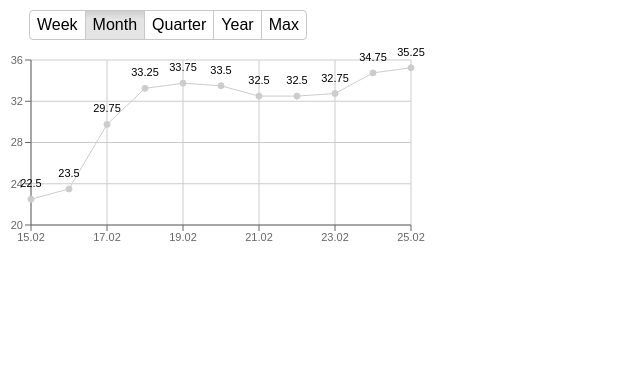
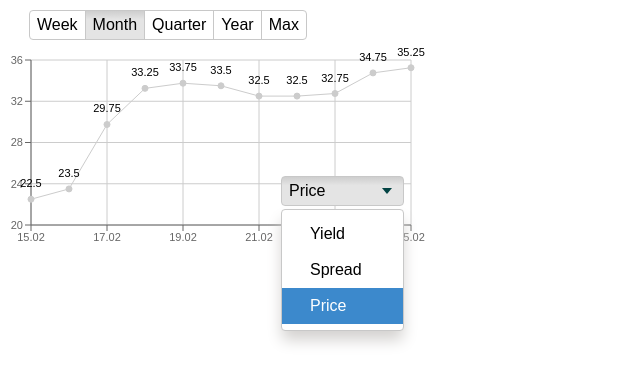
Before and after one commit to gnvcor/skybond-test, a React app in the folder sample-3/: page / in a window 1280 px wide. Both pictures are taken after a click on the element "Week". Shown: the part 133-516 px from the top of the page, without its empty margins (0-640 px from the left). Built offline with nearby package versions, Linux system fonts and the light colour scheme.

Commit message:
[task][sample-3] Реализовал SelectComponent

```diff
--- /dev/null
+++ b/sample-3/src/constants/selectIdsConstants.js
@@ -0,0 +1,3 @@
+export const SELECT_ID_YIELD = 'yield'
+export const SELECT_ID_SPREAD = 'spread'
+export const SELECT_ID_PRICE = 'price'
--- a/sample-3/src/containers/graph/GraphContainer.js
+++ b/sample-3/src/containers/graph/GraphContainer.js
@@ -1,6 +1,8 @@
+import React from 'react'
 import compose from 'recompose/compose'
 import withProps from 'recompose/withProps'
 import GraphComponent from '../../core/components/graphComponent/GraphComponent'
+import SelectContainer from './SelectContainer'
 
 export default compose(
     withProps({
@@ -17,5 +19,6 @@ export default compose(
             { date: '24.02', value: 34.75 },
             { date: '25.02', value: 35.25 },
         ],
+        Controls: <SelectContainer />
     }),
 )(GraphComponent)
--- /dev/null
+++ b/sample-3/src/containers/graph/SelectContainer.js
@@ -0,0 +1,19 @@
+import { connect } from 'react-redux'
+import compose from 'recompose/compose'
+import withProps from 'recompose/withProps'
+import SelectComponent from '../../core/components/selectComponent/SelectComponent'
+
+export default compose(
+    connect(
+        state => ({
+            select: state.select,
+        }),
+    ),
+    withProps(props => ({
+        data: props.select.data.map(element => ({
+            ...element,
+            onClick: () => console.log(element.id),
+        })),
+        activeId: props.select.activeId,
+    })),
+)(SelectComponent)
--- a/sample-3/src/core/components/graphComponent/GraphComponent.js
+++ b/sample-3/src/core/components/graphComponent/GraphComponent.js
@@ -48,7 +48,7 @@ const GraphComponent = ({ data, Controls }: IGraphComponent) => (
             <YAxis domain={['auto', 'auto']} />
             <Line dataKey="value" stroke="#cccccc" fill="#cccccc" label={<LineLabel />} />
         </LineChart>
-        {Controls}
+        <div className={styles.controls}>{Controls}</div>
     </div>
 )
 
--- a/sample-3/src/core/components/graphComponent/graphComponent.module.css
+++ b/sample-3/src/core/components/graphComponent/graphComponent.module.css
@@ -16,3 +16,9 @@
     font-size: var(--font-size-100);
     background: var(--white-color);
 }
+
+.controls {
+    position: absolute;
+    bottom: 59px;
+    right: 103px;
+}
--- /dev/null
+++ b/sample-3/src/core/components/selectComponent/DropdownElement.js
@@ -0,0 +1,52 @@
+// @flow
+
+import React from 'react'
+import cn from 'classnames'
+import compose from 'recompose/compose'
+import withHandlers from 'recompose/withHandlers'
+import styles from './dropdownElement.module.css'
+
+type IElement = {
+    id: string,
+    value: string,
+    activeId: string,
+    onItemClick: () => void,
+}
+
+type IDropdownElement = {
+    data: {
+        id: string,
+        value: string,
+        onClick: () => void,
+    }[],
+    activeId: string,
+    onOpenDropdown: () => void,
+}
+
+const Element = compose(
+    withHandlers({
+        onItemClick: props => e => {
+            props.onClick()
+            props.onOpenDropdown(e)
+        }
+    }),
+)(({ id, value, activeId, onItemClick }: IElement) => (
+    <div onClick={onItemClick} className={cn(styles.item, { [styles.active]: id === activeId })}>
+        {value}
+    </div>
+))
+
+const DropdownElement = ({ data, activeId, onOpenDropdown }: IDropdownElement) => (
+    <div className={styles.container}>
+        {data.map(element => (
+            <Element
+                key={element.id}
+                {...element}
+                activeId={activeId}
+                onOpenDropdown={onOpenDropdown}
+            />
+        ))}
+    </div>
+)
+
+export default DropdownElement
--- /dev/null
+++ b/sample-3/src/core/components/selectComponent/SelectComponent.js
@@ -0,0 +1,65 @@
+// @flow
+
+import React, { useState, useEffect } from 'react'
+import styles from './selectComponent.module.css'
+import DropdownElement from './DropdownElement'
+
+type ISelectElement = {
+    value: string,
+    onClick: () => void,
+}
+
+type ISelectComponent = {
+    data: {
+        id: string,
+        value: string,
+        onClick: () => void,
+    }[],
+    activeId: string,
+    isOpen?: boolean,
+}
+
+const SelectElement = ({ value, onClick }: ISelectElement) => (
+    <div onClick={onClick} className={styles.item}>{value}</div>
+)
+
+const SelectComponent = ({ data, activeId }: ISelectComponent) => {
+    const getActiveValue = () => data.filter(element => element.id === activeId)[0].value
+
+    const [isOpen, setIsOpen] = useState(false)
+
+    const onOpenDropdown = e => {
+        e.preventDefault()
+
+        if (isOpen) {
+            setIsOpen(false)
+
+            return
+        }
+
+        setIsOpen(true)
+    }
+
+    useEffect(() => {
+        document.addEventListener('click', onOpenDropdown)
+
+        return () => {
+            document.removeEventListener('click', onOpenDropdown)
+        }
+    })
+
+    return (
+        <div className={styles.container}>
+            <SelectElement onClick={onOpenDropdown} value={getActiveValue()} />
+            {isOpen && (
+                <DropdownElement
+                    data={data}
+                    activeId={activeId}
+                    onOpenDropdown={onOpenDropdown}
+                />
+            )}
+        </div>
+    )
+}
+
+export default SelectComponent
--- /dev/null
+++ b/sample-3/src/core/components/selectComponent/dropdownElement.module.css
@@ -0,0 +1,28 @@
+@import "../../styles/variables.css";
+
+.container {
+    position: absolute;
+    top: 33px;
+    right: 0;
+    left: 0;
+    border: 1px solid var(--border-color);
+    padding: 6px 0;
+    border-radius: 4px;
+    background: var(--white-color);
+    box-shadow: 0px 10px 15px -1px rgba(211,209,207,1);
+}
+
+.item {
+    padding: 9px 28px;
+    cursor: pointer;
+}
+
+.item:hover {
+    color: var(--white-color);
+    background: var(--blue-color);
+}
+
+.active {
+    color: var(--white-color);
+    background: var(--blue-color);
+}
--- /dev/null
+++ b/sample-3/src/core/components/selectComponent/selectComponent.module.css
@@ -0,0 +1,30 @@
+@import "../../styles/variables.css";
+
+.container {
+    position: relative;
+}
+
+.item {
+    position: relative;
+    width: 107px;
+    padding: 5px 7px;
+    cursor: pointer;
+    border: 1px solid var(--border-color);
+    border-radius: 4px;
+    background: rgb(206,206,206);
+    background: linear-gradient(180deg, rgba(206,206,206,1) 0%, rgba(228,228,228,1) 30%);
+}
+
+.item:after {
+    content: '';
+    position: absolute;
+    top: 0;
+    bottom: 0;
+    margin: auto;
+    right: 11px;
+    width: 0;
+    height: 0;
+    border-style: solid;
+    border-width: 6px 5px 0 5px;
+    border-color: #034343 transparent transparent transparent;
+}
--- a/sample-3/src/core/components/tabsComponent/TabsComponent.js
+++ b/sample-3/src/core/components/tabsComponent/TabsComponent.js
@@ -15,6 +15,7 @@ type ITabsComponent = {
     data: {
         id: string,
         value: string,
+        onClick: () => void,
     }[],
     activeId: string,
 }
--- a/sample-3/src/core/styles/variables.css
+++ b/sample-3/src/core/styles/variables.css
@@ -1,5 +1,6 @@
 :root {
     --white-color: #fff;
+    --blue-color: #3c89cc;
     --border-color: #c8c8c8;
 
     --font-size-100: 11px;
--- a/sample-3/src/reducers/reducers.js
+++ b/sample-3/src/reducers/reducers.js
@@ -1,5 +1,7 @@
 import tabs from './tabsReducer'
+import select from './selectReducer'
 
 export default {
     tabs,
+    select,
 }
--- /dev/null
+++ b/sample-3/src/reducers/selectReducer.js
@@ -0,0 +1,27 @@
+import {
+    SELECT_ID_YIELD,
+    SELECT_ID_SPREAD,
+    SELECT_ID_PRICE,
+} from '../constants/selectIdsConstants'
+
+const initialState = {
+    data: [
+        {
+            id: SELECT_ID_YIELD,
+            value: 'Yield'
+        },
+        {
+            id: SELECT_ID_SPREAD,
+            value: 'Spread'
+        },
+        {
+            id: SELECT_ID_PRICE,
+            value: 'Price'
+        },
+    ],
+    activeId: SELECT_ID_PRICE,
+}
+
+export default (state = initialState, action) => {
+    return state
+}
```
